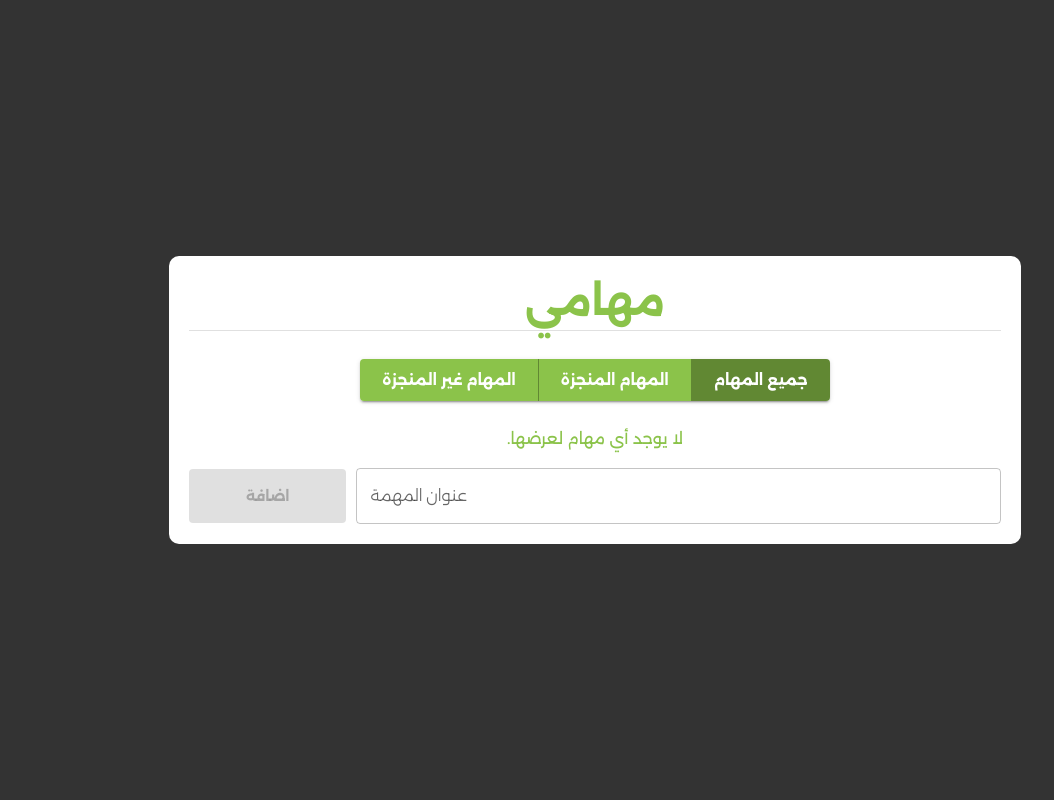
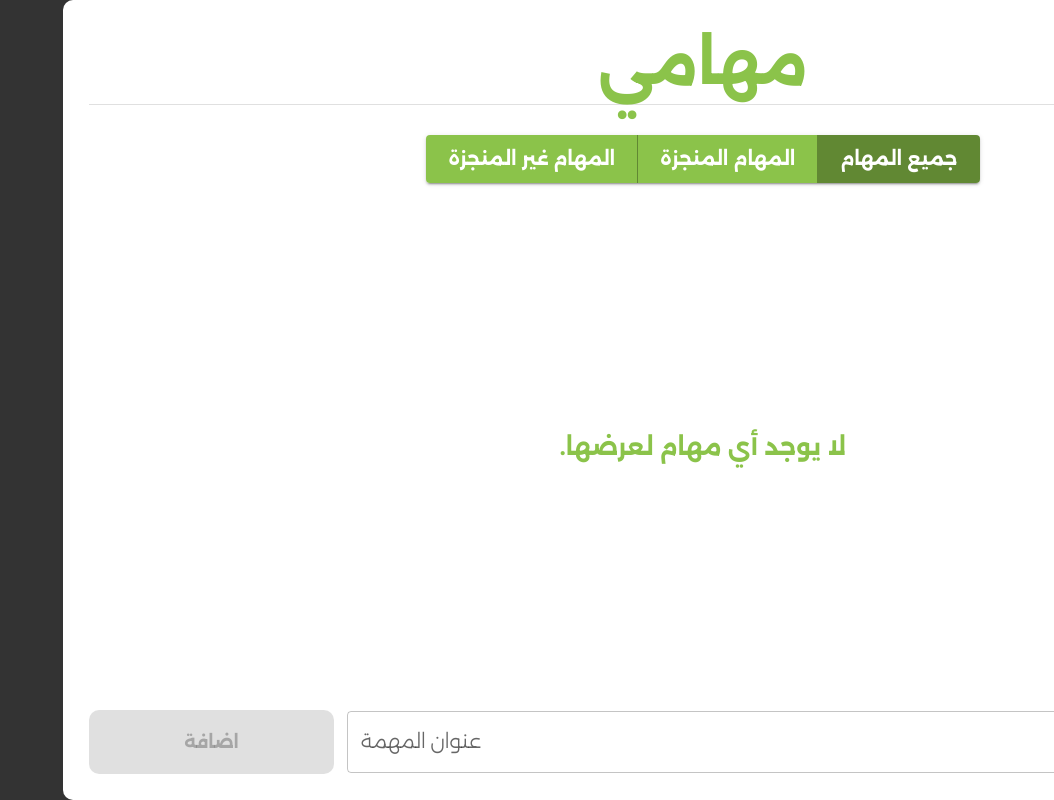
Before and after one commit to mahmoud-t-ghanem/react-todo-app, a React (Create React App) app: page / in a window 1280 px wide. Shown: the whole page, without its empty margins (226-1280 px from the left). Built offline with nearby package versions, Linux system fonts and the light colour scheme.

Commit message:
todo-list-project v 1.0.3

```diff
--- a/src/App.css
+++ b/src/App.css
@@ -7,29 +7,17 @@
   .not-tab-focus {
     height: 100%;
   }
-  .content {
-    font-size: 14px;
-  }
-  .task {
-    padding: 20px 10px !important;
-  }
-  .task:hover {
-    padding: 30px 10px !important;
-  }
 }
 
 html {
-  scroll-behavior: smooth;
+  scroll-behavior: smooth !important;
+  font-size: clamp(15px, 2vw, 20px) !important;
 }
 
 * {
   box-sizing: border-box;
   padding: 0px;
   margin: 0px;
-}
-
-h1 {
-  font-weight: normal;
 }
 
 /* font : */
@@ -60,47 +48,50 @@ body {
   direction: rtl;
 }
 
-div {
-  text-align: center;
+/* Container : */
+.MuiContainer-root {
+  height: 100vh !important;
+  width: 100vw !important;
+  max-width: none !important;
+  padding: 0px !important;
+  margin: 0px !important;
 }
 
 h1,
 p {
-  text-align: start;
-}
-
-h1 {
-  margin-bottom: 5px;
+  font-size: unset;
+  font-weight: normal;
 }
 
 .todo-list {
   background-color: var(--secondary);
   border-radius: 10px;
-  padding: 20px;
+  padding: 2%;
+  width: 100%;
+  height: 100%;
+  display: grid;
+  grid-template-rows: 1fr 1fr 10fr 1fr;
+  row-gap: 4%;
 }
 
 .todo-list-title {
   font-family: Alexandria;
   font-weight: bold !important;
   text-align: center !important;
-}
-
-.todo-list-tabs {
-  padding: 10px;
-  display: flex !important;
-  justify-content: center !important;
+  margin-bottom: 5px;
+  font-size: 3rem !important;
 }
 
 .tasks {
-  max-height: 30vh;
   overflow-y: auto;
-  padding-left: 20px;
+  padding-left: 2%;
 }
 .tasks::-webkit-scrollbar {
   background-color: #ddd;
   border-radius: 10px;
   width: 8px;
   height: 8px;
+  scroll-behavior: smooth;
 }
 .tasks::-webkit-scrollbar-thumb {
   background-color: #8bc34a;
@@ -109,19 +100,18 @@ h1 {
 }
 
 .task {
-  margin-bottom: 30px;
+  margin-bottom: 2%;
   display: flex;
   justify-content: space-between;
   align-items: center;
-  padding: 20px 15px;
+  padding: 2.5% 1.5%;
   transition: 0.5s;
   border-radius: 10px;
 }
 .task:hover {
-  padding: 30px 15px;
+  padding: 3.5% 1.5%;
   box-shadow: 0px 7px 7px rgba(0, 0, 0, 0.4) !important;
 }
-
 .content {
   white-space: normal;
   word-break: break-word;
@@ -129,45 +119,46 @@ h1 {
 .task h1,
 .task p {
   font-family: Alexandria;
+  text-align: start;
+}
+.task h1 {
+  font-size: 1.6rem !important;
+  font-weight: bold !important;
+}
+.task p {
+  font-size: 1rem !important;
   font-weight: normal !important;
 }
 
 .icons-group {
   display: flex;
 }
-
+.checked,
+.not-checked,
+.edit,
+.delete {
+  width: clamp(33px, 5vw, 45px) !important;
+  height: clamp(33px, 5vw, 45px) !important;
+  padding: 4% !important;
+  margin-right: clamp(3px, 1vw, 7px);
+}
 .not-checked,
 .edit,
 .delete {
   transition: 0.3s !important;
 }
-
 .not-checked:hover,
 .edit:hover,
 .delete:hover {
   background-color: rgba(255, 255, 255, 0.7) !important;
   box-shadow: 0px 5px 5px rgba(0, 0, 0, 0.4) !important;
 }
-
-.add-task {
-  display: flex;
-  align-items: center;
-  justify-content: space-between;
-  margin-top: 20px;
-}
-
-::selection {
-  background-color: #8bc34a;
-  color: var(--secondary);
-}
-
 .not-checked {
   background-color: var(--secondary) !important;
   color: #689f38 !important;
   border: 3px solid #689f38 !important;
   cursor: pointer !important;
 }
-
 .checked {
   background-color: #689f38 !important;
   color: var(--secondary) !important;
@@ -175,29 +166,45 @@ h1 {
   cursor: default !important;
 }
 
+.add-task {
+  display: grid;
+  grid-template-columns: 79% 20%;
+  justify-content: space-between;
+  align-items: center;
+}
+.add-button {
+  font-weight: bold !important;
+}
+label {
+  font-weight: 200 !important;
+}
+
+.MuiButtonGroup-root {
+  margin: 0px !important;
+}
 .tab-focus {
   background-color: #618833 !important;
 }
-
 .tab-focus,
 .not-tab-focus {
   font-weight: bold !important;
 }
 
-.add-button {
-  font-weight: bold !important;
-}
-
-label {
-  font-weight: 200 !important;
-}
-
 .no-tasks-found-msg {
   font-family: Alexandria;
-  font-weight: normal !important;
+  font-weight: bold !important;
+  display: flex;
+  justify-content: center;
+  align-items: center;
+  font-size: 1.2rem;
 }
 
 .alert-msg {
   direction: ltr !important;
   right: unset !important;
 }
+
+::selection {
+  background-color: #8bc34a;
+  color: var(--secondary);
+}
--- a/src/App.js
+++ b/src/App.js
@@ -21,12 +21,7 @@ const theme = createTheme({
 function App() {
   return (
     <ThemeProvider theme={theme}>
-      <Container
-        maxWidth="md"
-        sx={{
-          height: "100vh"
-        }}
-      >
+      <Container maxWidth="md">
         <div
           className="App"
           style={{
--- a/src/components/AddTask.js
+++ b/src/components/AddTask.js
@@ -37,7 +37,7 @@ export default function AddTask() {
         id="outlined-basic"
         label="عنوان المهمة"
         variant="outlined"
-        sx={{ width: "calc(80% - 5px)", fontWeight: "normal" }}
+        sx={{ fontWeight: "normal" }}
         value={addTasksValue}
         onChange={(event) => {
           setAddTaskValue(event.target.value);
@@ -47,7 +47,11 @@ export default function AddTask() {
 
       <Button
         variant="contained"
-        sx={{ color: "#ffffff", width: "calc(20% - 5px)", padding: "15px" }}
+        sx={{
+          color: "#ffffff",
+          padding: "17px",
+          borderRadius: "10px",
+        }}
         onClick={handleAddClick}
         className="add-button"
         disabled={addTasksValue === "" ? true : false}
--- a/src/components/EndTasks.js
+++ b/src/components/EndTasks.js
@@ -41,8 +41,6 @@ export default function EndTasks() {
           className="no-tasks-found-msg"
           style={{
             color: theme.palette.primary.main,
-            margin: "20px",
-            fontWeight: "bold",
           }}
         >
           لا يوجد أي مهام لعرضها.
--- a/src/components/IconsGroup.js
+++ b/src/components/IconsGroup.js
@@ -66,12 +66,7 @@ export default function IconsGroup({ task }) {
         <DoneIcon
           className={task.done === true ? "checked" : "not-checked"}
           style={{
-            fontSize: "10px",
             borderRadius: "50%",
-            width: "40px",
-            height: "40px",
-            padding: "7px",
-            marginRight: "5px",
           }}
           onClick={(event) => {
             handleDoneClick(event);
@@ -85,14 +80,9 @@ export default function IconsGroup({ task }) {
           color="primary"
           style={{
             color: "#ffeb3b",
-            fontSize: "10px",
             backgroundColor: "#ffffff",
             border: "3px solid #ffeb3b",
             borderRadius: "50%",
-            width: "40px",
-            height: "40px",
-            padding: "7px",
-            marginRight: "5px",
             cursor: "pointer",
           }}
           onClick={handleSetOpenEditMsg}
@@ -104,14 +94,9 @@ export default function IconsGroup({ task }) {
           className="delete"
           style={{
             color: "#f44336",
-            fontSize: "10px",
             backgroundColor: "#ffffff",
             border: "3px solid #f44336",
             borderRadius: "50%",
-            width: "40px",
-            height: "40px",
-            padding: "7px",
-            marginRight: "5px",
             cursor: "pointer",
           }}
           onClick={handleSetOpenDeleteMsg}
--- a/src/components/NotEndedTasks.js
+++ b/src/components/NotEndedTasks.js
@@ -39,8 +39,6 @@ export default function NotEndedTasks() {
           className="no-tasks-found-msg"
           style={{
             color: theme.palette.primary.main,
-            margin: "20px",
-            fontWeight: "bold",
           }}
         >
           لا يوجد أي مهام لعرضها.
--- a/src/components/Tasks.js
+++ b/src/components/Tasks.js
@@ -55,8 +55,6 @@ export default function Task() {
           className="no-tasks-found-msg"
           style={{
             color: theme.palette.primary.main,
-            margin: "20px",
-            fontWeight: "bold",
           }}
         >
           لا يوجد أي مهام لعرضها.
--- a/src/components/TodoList.js
+++ b/src/components/TodoList.js
@@ -75,17 +75,18 @@ export default function TodoList() {
       }}
     >
       <>
-        <div className="todo-list" style={{ width: "100%" }}>
+        <div className="todo-list">
+          <div className="full-todo-list-title">
             <h1
               className="todo-list-title"
               style={{
                 color: theme.palette.primary.main,
-              fontSize: "40px",
               }}
             >
               مهامي
             </h1>
             <Divider />
+          </div>
           <TodoListTabs url={url} />
           <Routes>
             <Route path="/all-tasks" element={<Tasks />} />
@@ -94,10 +95,10 @@ export default function TodoList() {
             <Route path="/not-ended-tasks" element={<NotEndedTasks />} />
           </Routes>
           <AddTask />
+        </div>
         <DeleteMsg />
         <EditMsg />
         <AlertMsg />
-        </div>
       </>
     </tasksContext.Provider>
   );
--- a/src/components/TodoListTabs.js
+++ b/src/components/TodoListTabs.js
@@ -60,7 +60,6 @@ export default function TodoListTabs({ url }) {
         "& > *": {
           m: 1,
         },
-        margin: "20px",
         direction: "ltr",
       }}
     >
--- a/src/modals/EditMsg.js
+++ b/src/modals/EditMsg.js
@@ -47,7 +47,7 @@ export default function EditMsg() {
   return (
     <React.Fragment>
       <Dialog open={openEditMsg} onClose={handleClose}>
-        <DialogTitle color="primary" sx={{ fontWeight: "normal" }}>
+        <DialogTitle color="primary" sx={{ fontWeight: "normal",textAlign: "center" }}>
           تعديل المهمة
         </DialogTitle>
         <DialogContent >
```
Lines whose indentation alone changed are shown as unchanged.
